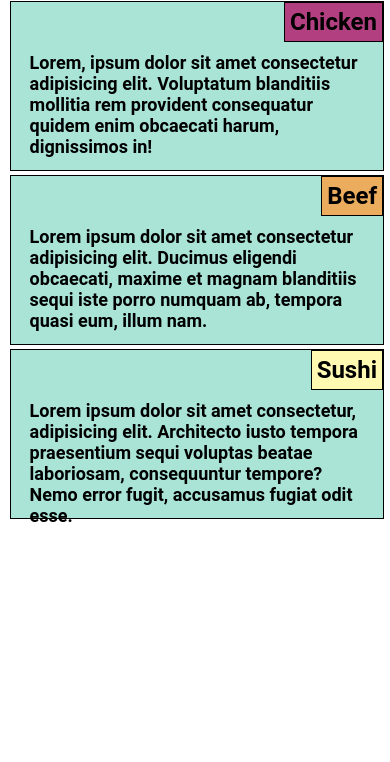
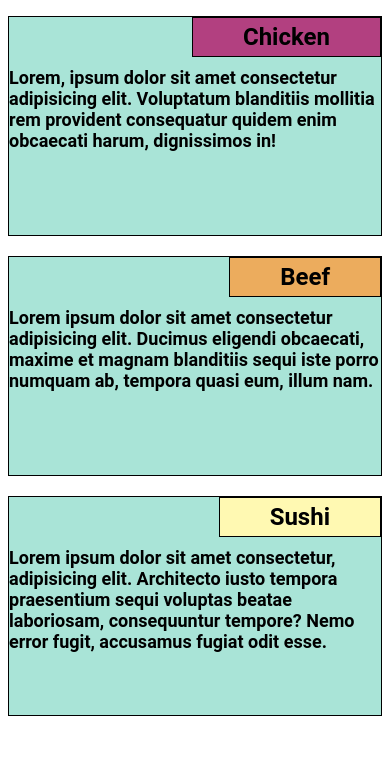
Before and after one commit to vishnu451/module-2-solution, a plain HTML site: page index.html in a window 390 px wide. Shown: the part 82-844 px from the top of the page. Drawn offline with Linux system fonts and the light colour scheme.

Commit message:
updated styles again

```diff
--- a/css/style.css
+++ b/css/style.css
@@ -4,13 +4,13 @@
 #title{
     text-align: center;
     font-family: 'Roboto', sans-serif;
+    margin: 30px auto;
 }
 .boxes{
     background-color: #A9E4D7;
     border: 1px solid black;
     position: relative;
-    height: 170px;
-    margin:2px;
+    height: 220px;
 }
 .boxes h2{
     font-family: 'Roboto', sans-serif;
@@ -19,7 +19,7 @@
     right: 0;
     border: 1px solid #000;
     margin: 0;
-    padding: 5px;
+    padding: 5px 50px;
 }
 #chicken-title{
     background-color:#B24080;
@@ -37,7 +37,6 @@
     font-family: 'Roboto', sans-serif;
     text-align: left;
     margin: 50px auto 0;
-    width: 90%;
 }
 .row{
     width:100%;
@@ -130,9 +129,8 @@
 }
 /*Mobile/Small Devices*/
 @media (max-width:767px){
-    .col-sm-1,.col-sm-2,.col-sm-3,.col-sm-4,.col-sm-5,.col-sm-6,.col-sm-7,
-    .col-sm-8,.col-sm-9,.col-sm-10,.col-sm-11,.col-sm-12{
-       float: left;
+    .boxes{
+        margin: 20px auto;
     }
     .col-sm-1{
         width: 8.33%;
--- a/index.html
+++ b/index.html
@@ -8,15 +8,15 @@
     <body>
         <div class="row">
                <h1 id="title">Our Menu</h1>
-               <div class="col-lg-4 col-md-6 col-sm-12 boxes">
+               <div class="col-lg-4 col-md-6 col-sm-12 boxes box1">
                   <h2 id="chicken-title">Chicken</h2>
                   <p>Lorem, ipsum dolor sit amet consectetur adipisicing elit. Voluptatum blanditiis mollitia rem provident consequatur quidem enim obcaecati harum, dignissimos in!</p>
                </div>
-               <div class="col-lg-4 col-md-6 col-sm-12 boxes">
+               <div class="col-lg-4 col-md-6 col-sm-12 boxes box2">
                   <h2 id="beef-title">Beef</h2>
                   <p>Lorem ipsum dolor sit amet consectetur adipisicing elit. Ducimus eligendi obcaecati, maxime et magnam blanditiis sequi iste porro numquam ab, tempora quasi eum, illum nam.</p>
                </div>
-               <div class="col-lg-4 col-md-12 col-sm-12 boxes">
+               <div class="col-lg-4 col-md-12 col-sm-12 boxes box3">
                   <h2 id="sushi-title">Sushi</h2>
                   <p>Lorem ipsum dolor sit amet consectetur, adipisicing elit. Architecto iusto tempora praesentium sequi voluptas beatae laboriosam, consequuntur tempore? Nemo error fugit, accusamus fugiat odit esse.</p>
                </div>
```
